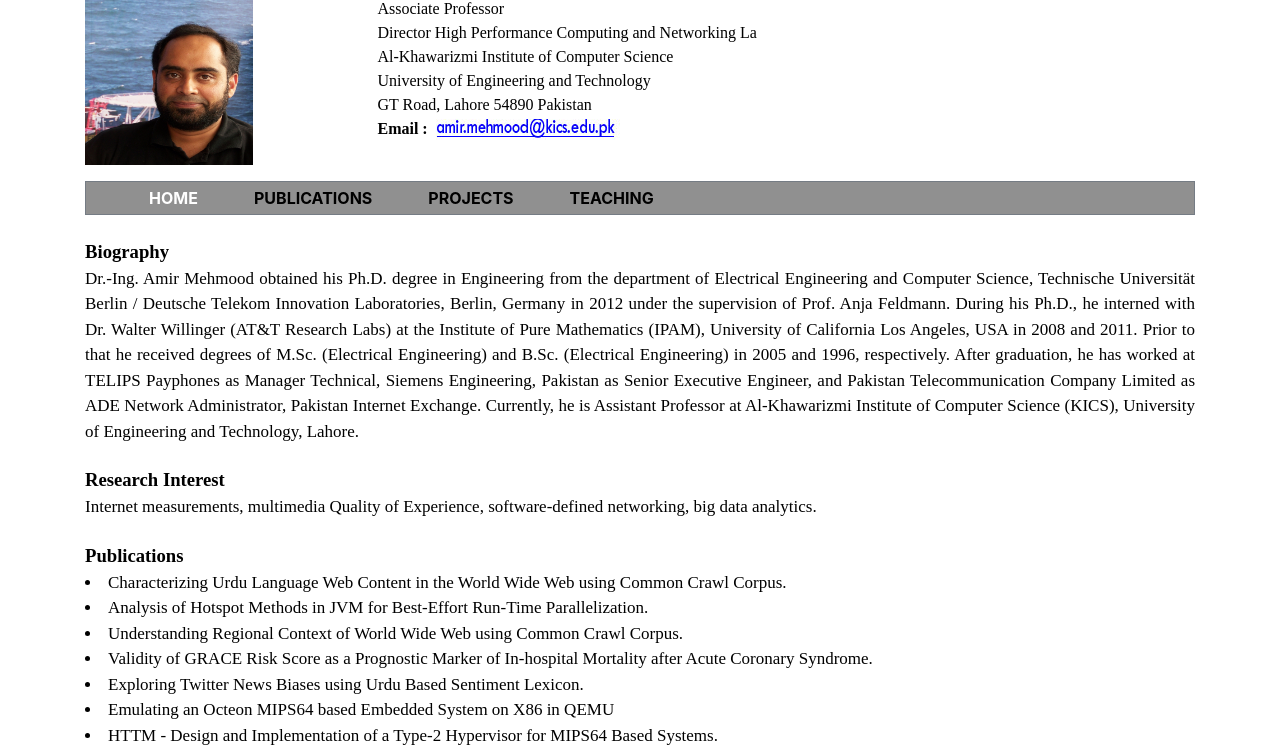
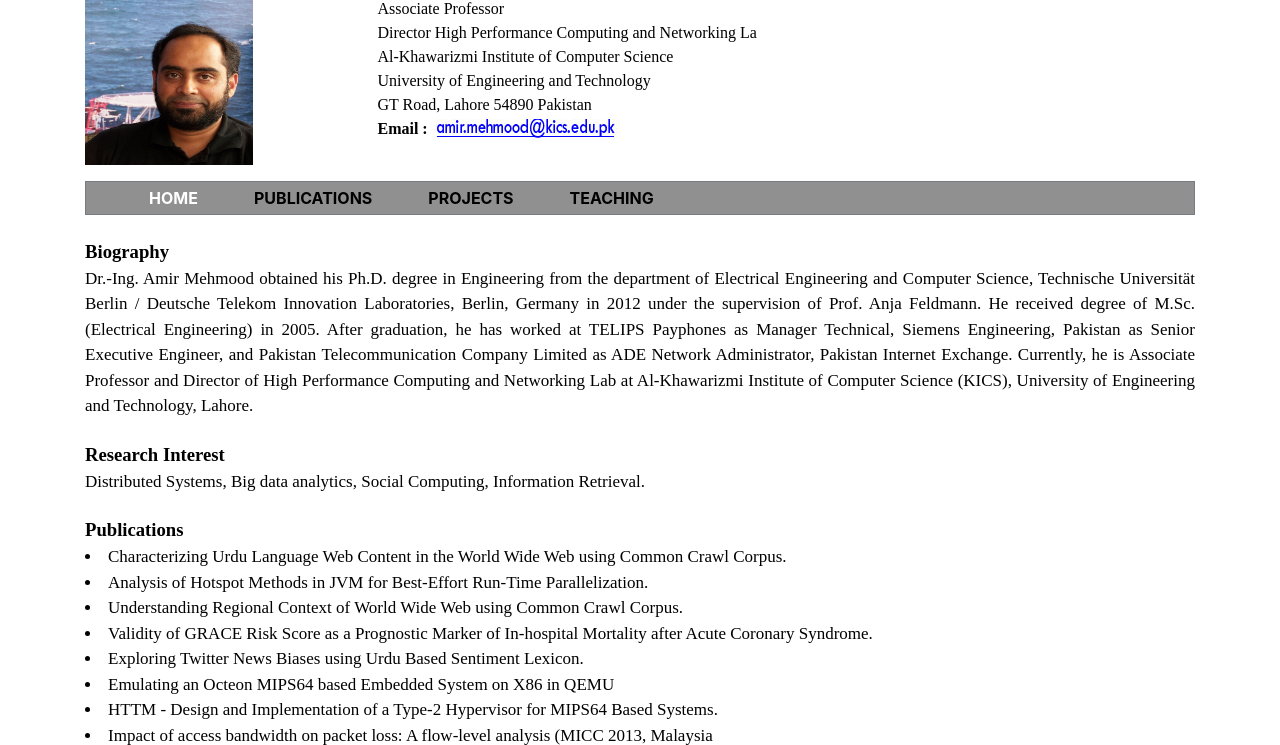
Before and after one commit to amir-mehmood/am.github.io, a plain HTML site: page index.html in a window 1280 px wide. Shown: the part 53-798 px from the top of the page. Drawn offline with Linux system fonts and the light colour scheme.

Commit message:
Update index.html

```diff
--- a/index.html
+++ b/index.html
@@ -2,7 +2,7 @@
 <html>
 <head>
 <meta charset="utf-8">
-<title>Dr.-Ing. Amir Mehmood</title>
+<title>Dr. Amir Mehmood</title>
 <link rel="stylesheet" type="text/css" href="bootstrap/css/bootstrap.css">
 <script src="bootstrap/js/jquery.js"></script>
 <script src="bootstrap/js/popper.min.js"></script>
@@ -156,12 +156,12 @@ padding-bottom:10px;
 <div class="col-xl-12 col-lg-12 col-md-12 col-sm-12 col-xs-12">
 <p class="heading">Biography</p>
 <p class="paragraph">
-Dr.-Ing. Amir Mehmood obtained his Ph.D. degree in Engineering from the department of Electrical Engineering and Computer Science, Technische Universität Berlin / Deutsche Telekom Innovation Laboratories, Berlin, Germany in 2012 under the supervision of Prof. Anja Feldmann. During his Ph.D., he interned with Dr. Walter Willinger (AT&T Research Labs) at the Institute of Pure Mathematics (IPAM), University of California Los Angeles, USA in 2008 and 2011. Prior to that he received degrees of M.Sc. (Electrical Engineering) and B.Sc. (Electrical Engineering) in 2005 and 1996, respectively. After graduation, he has worked at TELIPS Payphones as Manager Technical, Siemens Engineering, Pakistan as Senior Executive Engineer, and Pakistan Telecommunication Company Limited as ADE Network Administrator, Pakistan Internet Exchange. Currently, he is Assistant Professor at Al-Khawarizmi Institute of Computer Science (KICS), University of Engineering and Technology, Lahore.
+Dr.-Ing. Amir Mehmood obtained his Ph.D. degree in Engineering from the department of Electrical Engineering and Computer Science, Technische Universität Berlin / Deutsche Telekom Innovation Laboratories, Berlin, Germany in 2012 under the supervision of Prof. Anja Feldmann. He received degree of M.Sc. (Electrical Engineering) in 2005. After graduation, he has worked at TELIPS Payphones as Manager Technical, Siemens Engineering, Pakistan as Senior Executive Engineer, and Pakistan Telecommunication Company Limited as ADE Network Administrator, Pakistan Internet Exchange. Currently, he is Associate Professor and Director of High Performance Computing and Networking Lab at Al-Khawarizmi Institute of Computer Science (KICS), University of Engineering and Technology, Lahore.
 </p>
 
 <p class="heading">Research Interest</p>
 <p class="paragraph">
-Internet measurements, multimedia Quality of Experience, software-defined networking, big data analytics.
+Distributed Systems, Big data analytics, Social Computing, Information Retrieval.
 </p>
 
 
```
